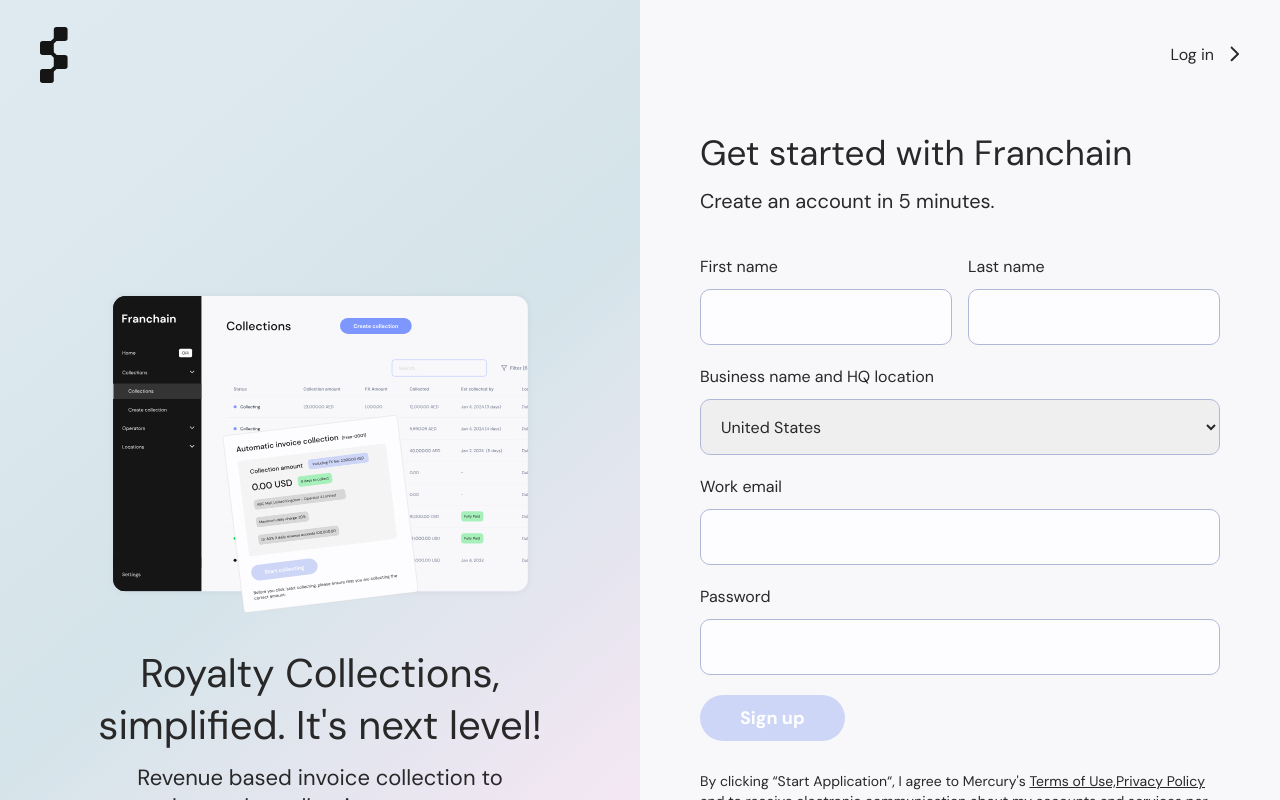
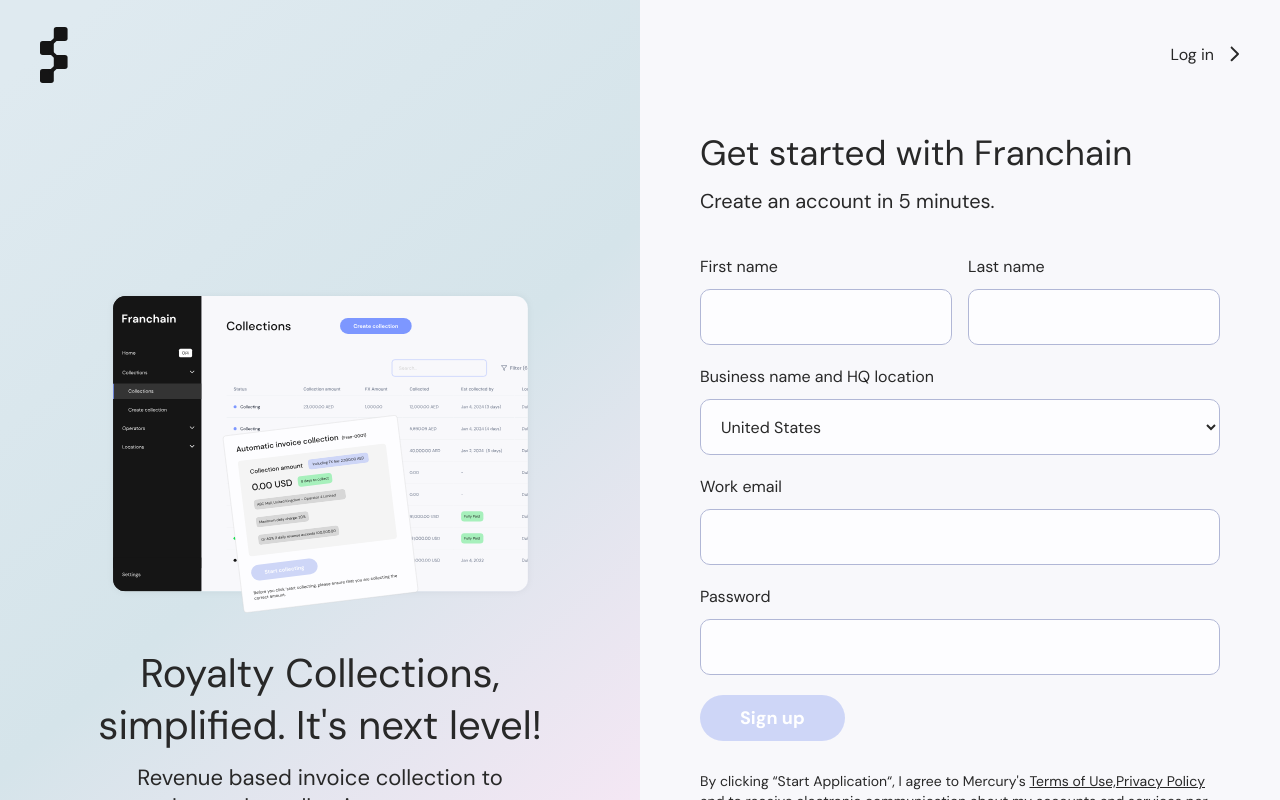
Before and after one commit to Okoli-Ryan/franchain-ui-test, a React (Vite) app: page /signup in a window 1280 px wide. Built offline with nearby package versions, Linux system fonts and the light colour scheme.

Commit message:
light change on select

```diff
--- a/src/forms/Select/Select.tsx
+++ b/src/forms/Select/Select.tsx
@@ -22,7 +22,7 @@
 			<select
 				onChange={(e) => form.setFieldValue(name as string, e.target.value)}
 				className={twMerge(
-					"w-full !h-[40.6px] md:!h-14 outline-none py-0 md:py-4 px-4 border-light-blue border border-solid  rounded-md md:rounded-[10px]  xl:text-base lg:text-sm",
+					"w-full !h-[40.6px] md:!h-14 outline-none py-0 md:py-4 px-4 border-light-blue border bg-light-2 border-solid  rounded-md md:rounded-[10px]  xl:text-base lg:text-sm",
 					selectClassName
 				)}
 				{...selectProps}>
```
